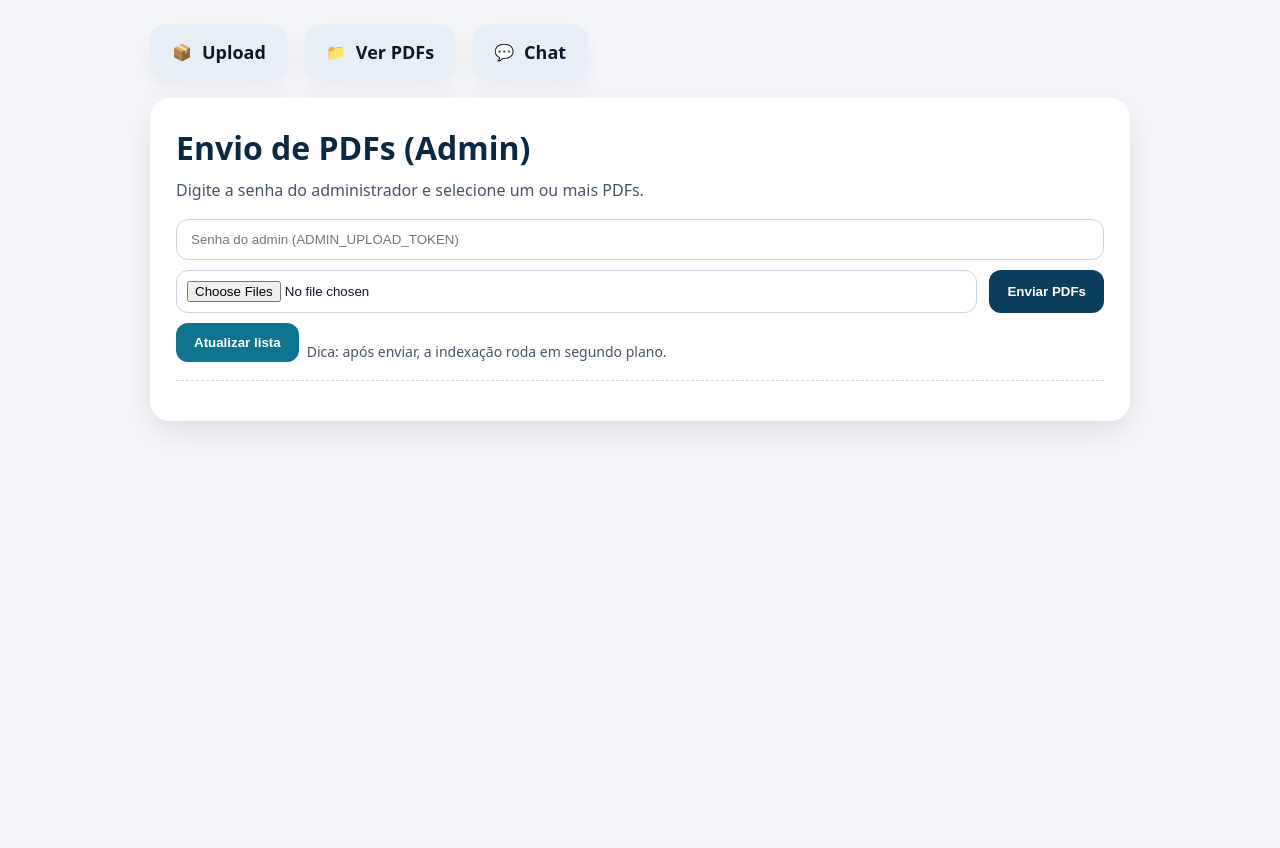
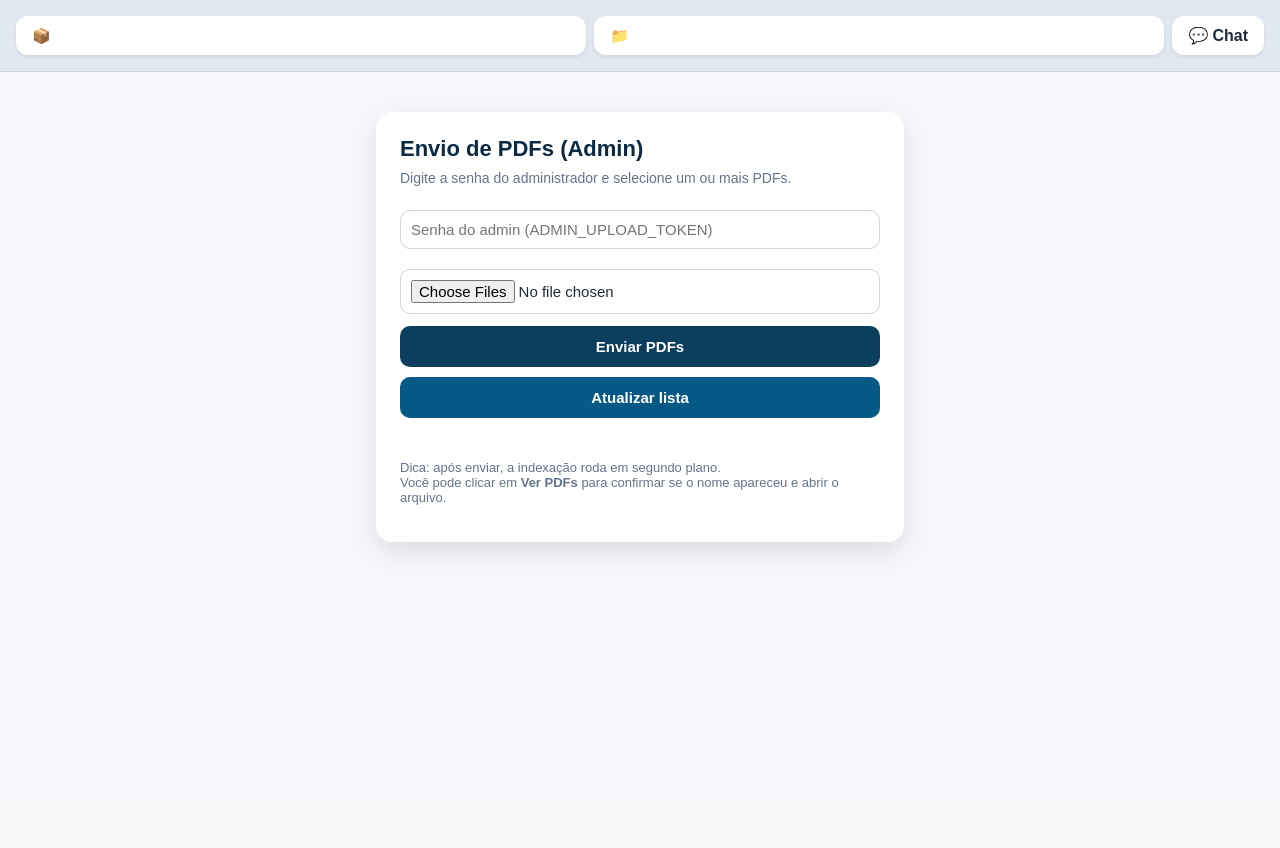
Before and after one commit to claudiorrlima1-1961/licitabot-cloud, a FastAPI app: page /admin in a window 1280 px wide. After the commit the page ends 552 px from the top, so only its background shows below. Run offline with FastAPI, Linux system fonts and the light colour scheme.

Commit message:
Update admin.html

```diff
--- a/templates/admin.html
+++ b/templates/admin.html
@@ -3,137 +3,165 @@
 <head>
   <meta charset="utf-8"/>
   <meta name="viewport" content="width=device-width, initial-scale=1"/>
-  <title>Upload de PDFs — Licitabot</title>
+  <title>Admin — Licitabot</title>
   <style>
-    :root{
-      --bg:#f5f7fa; --card:#fff; --txt:#0f172a; --muted:#475569;
-      --btn:#0b3d5c; --btn2:#0e7490; --ok:#166534; --err:#991b1b;
-      --chip:#e2e8f0;
+    :root {
+      --txt:#1f2937;
+      --muted:#64748b;
+      --btn:#0b3d5c;
+      --ok:#166534;
+      --err:#991b1b;
+      --bg:#f5f7fa;
     }
-    html,body{height:100%;margin:0}
-    body{
-      font-family:system-ui,-apple-system,Segoe UI,Roboto,Arial,Helvetica,sans-serif;
+    html, body {
+      height:100%; margin:0;
+      font-family:Arial,Helvetica,sans-serif;
       background:var(--bg); color:var(--txt);
-      display:flex; align-items:flex-start; justify-content:center; padding:24px;
     }
-    .wrap{width:100%; max-width:980px}
-    .tabs{
-      display:flex; gap:16px; margin-bottom:18px; flex-wrap:wrap;
+    .tabs {
+      display:flex; justify-content:center; gap:8px;
+      padding:16px; background:#e2e8f0;
+      position:sticky; top:0; z-index:10;
+      border-bottom:1px solid #cbd5e1;
     }
-    .tab{
-      background:#e8eef6; border-radius:16px; padding:16px 22px; display:flex; align-items:center; gap:10px;
-      box-shadow:0 8px 20px rgba(0,0,0,.06);
+    .tab {
+      display:flex; align-items:center; gap:4px;
+      background:#fff; border:none;
+      padding:10px 16px; border-radius:12px;
+      font-weight:600; cursor:pointer;
+      box-shadow:0 2px 4px rgba(0,0,0,.08);
+      transition:.2s;
     }
-    .tab b{font-size:18px}
-    .card{
-      background:var(--card); border-radius:20px; box-shadow:0 12px 30px rgba(0,0,0,.10);
-      padding:26px;
+    .tab:hover { filter:brightness(1.05); }
+    .card {
+      width:100%; max-width:480px;
+      background:#fff; margin:40px auto;
+      padding:24px; border-radius:16px;
+      box-shadow:0 10px 28px rgba(0,0,0,.1);
     }
-    h1{margin:2px 0 10px; font-size:32px; color:#0b2942}
-    p.sub{margin:0 0 18px; color:var(--muted)}
-    .row{display:flex; gap:12px; margin:10px 0; flex-wrap:wrap}
-    input[type=password]{flex:1; min-width:240px; padding:12px 14px; border-radius:12px; border:1px solid #cbd5e1}
-    input[type=file]{flex:1; min-width:240px; padding:10px; border-radius:12px; border:1px solid #cbd5e1; background:#fff}
-    button{
-      background:var(--btn); color:#fff; border:none; padding:12px 18px; border-radius:12px; font-weight:700; cursor:pointer
+    h1 { margin:0 0 8px; color:#0b2942; font-size:22px; }
+    p.sub { margin:0 0 16px; color:var(--muted); font-size:14px; }
+    input, button {
+      width:100%; box-sizing:border-box;
+      font-family:inherit; font-size:15px;
     }
-    button:hover{filter:brightness(1.05)}
-    .muted{color:var(--muted); font-size:14px; margin-top:18px}
-    #status{margin-top:12px; font-size:14px}
-    .ok{color:var(--ok)} .err{color:var(--err)}
-    .list{
-      margin-top:18px; padding-top:14px; border-top:1px dashed #cbd5e1;
-      display:grid; grid-template-columns:1fr auto; gap:10px 12px;
+    input[type=password], input[type=file] {
+      margin:8px 0 12px;
+      padding:10px; border:1px solid #cbd5e1; border-radius:10px;
     }
-    .chip{background:var(--chip); padding:8px 12px; border-radius:999px; font-size:14px}
-    .del{background:#b91c1c}
-    .del:hover{filter:brightness(1.05)}
-    .toolbar{display:flex; gap:8px; align-items:center; margin-top:6px}
-    .toolbar button{background:var(--btn2)}
+    button {
+      border:none; border-radius:10px;
+      color:#fff; background:var(--btn);
+      font-weight:600; padding:12px; cursor:pointer;
+      transition:.2s;
+    }
+    button:hover { filter:brightness(1.05); }
+    #status { margin-top:12px; font-size:14px; min-height:20px; }
+    .ok { color:var(--ok); }
+    .err { color:var(--err); }
+    .muted { color:var(--muted); }
+    .chip {
+      display:inline-block;
+      background:#f1f5f9;
+      border-radius:10px;
+      padding:8px 12px;
+      margin:6px 8px 6px 0;
+      font-size:14px;
+      box-shadow:0 1px 2px rgba(0,0,0,.08);
+    }
+    .del {
+      background:#dc2626;
+      color:#fff;
+      border:none;
+      border-radius:8px;
+      padding:6px 10px;
+      margin-left:6px;
+      cursor:pointer;
+      font-size:13px;
+    }
+    .del:hover { filter:brightness(1.1); }
   </style>
 </head>
 <body>
-  <div class="wrap">
   <div class="tabs">
-      <div class="tab"><span>📦</span><b>Upload</b></div>
-      <div class="tab"><span>📁</span><b>Ver PDFs</b></div>
+    <button class="tab" id="tabUpload"><span>📦</span><b>Upload</b></button>
+    <button class="tab" id="tabVer"><span>📁</span><b>Ver PDFs</b></button>
     <a class="tab" href="/" style="text-decoration:none;color:inherit"><span>💬</span><b>Chat</b></a>
   </div>
 
   <div class="card">
     <h1>Envio de PDFs (Admin)</h1>
     <p class="sub">Digite a senha do administrador e selecione um ou mais PDFs.</p>
+    <input id="senha" type="password" placeholder="Senha do admin (ADMIN_UPLOAD_TOKEN)" />
+    <input id="arquivo" type="file" accept="application/pdf" multiple />
+    <button id="btnUpload">Enviar PDFs</button>
 
-      <div class="row">
-        <input id="senha" type="password" placeholder="Senha do admin (ADMIN_UPLOAD_TOKEN)"/>
-      </div>
-      <div class="row">
-        <input id="arquivo" type="file" accept="application/pdf" multiple/>
-        <button id="btnUpload">Enviar PDFs</button>
-      </div>
-
-      <div class="toolbar">
-        <button id="btnListar">Atualizar lista</button>
-        <span class="muted">Dica: após enviar, a indexação roda em segundo plano.</span>
-      </div>
+    <div style="margin-top:10px;"></div>
+    <button id="btnListar" style="background:#075985;">Atualizar lista</button>
 
     <div id="status"></div>
-      <div id="lista" class="list"></div>
-    </div>
+
+    <p style="margin-top:10px;font-size:13px;color:var(--muted)">
+      Dica: após enviar, a indexação roda em segundo plano.<br/>
+      Você pode clicar em <b>Ver PDFs</b> para confirmar se o nome apareceu e abrir o arquivo.
+    </p>
+
+    <div id="lista" style="margin-top:10px;"></div>
   </div>
 
   <script>
     function token(){ return (document.getElementById('senha').value || '').trim(); }
-
-function msgOk(t){ document.getElementById('status').innerHTML = '<p class="ok">✅ '+t+'</p>'; }
-function msgErr(t){ document.getElementById('status').innerHTML = '<p class="err">❌ '+t+'</p>'; }
+    function msgOk(t){ document.getElementById('status').innerHTML = '<p class="ok">'+t+'</p>'; }
+    function msgErr(t){ document.getElementById('status').innerHTML = '<p class="err">'+t+'</p>'; }
 
     async function listar(){
-  const r = await fetch('/list_pdfs', { headers: { 'X-Admin-Token': token() }});
+      const senha = token();
+      const r = await fetch('/list_pdfs', { headers:{'X-Admin-Token':senha}});
       const box = document.getElementById('lista');
-  box.innerHTML = '';
-  if(!r.ok){ box.innerHTML = '<span class="err">Não foi possível listar. Verifique a senha.</span>'; return; }
+      box.innerHTML='';
+      if(!r.ok){ box.innerHTML='<p class="err">Erro ao listar. Verifique a senha.</p>'; return; }
       const j = await r.json();
-  if(!j.files || !j.files.length){ box.innerHTML = '<span class="muted">Nenhum PDF enviado ainda.</span>'; return; }
+      if(!j.files || !j.files.length){ box.innerHTML='<p class="muted">Nenhum PDF enviado.</p>'; return; }
       j.files.forEach(name=>{
-    const chip = document.createElement('div');
-    chip.className='chip';
-    chip.textContent = name;
-    const del = document.createElement('button');
+        const row=document.createElement('div');
+        row.className='chip';
+        const link=document.createElement('a');
+        link.href='/pdfs/'+encodeURIComponent(name);
+        link.textContent=name;
+        link.target='_blank';
+        link.style.textDecoration='none';
+        link.style.color='inherit';
+        row.appendChild(link);
+        const del=document.createElement('button');
         del.className='del';
         del.textContent='Excluir';
-    del.onclick = async ()=>{
-      if(!confirm('Excluir "'+name+'"?')) return;
-      const rr = await fetch('/delete_pdf?name='+encodeURIComponent(name), {
-        method:'DELETE', headers:{'X-Admin-Token': token()}
+        del.onclick=async()=>{
+          if(!confirm('Excluir "'+name+'"?'))return;
+          const rr=await fetch('/delete_pdf?name='+encodeURIComponent(name),{
+            method:'DELETE',headers:{'X-Admin-Token':senha}
           });
-      if(rr.ok){ msgOk('Arquivo excluído: '+name); listar(); }
-      else{ msgErr('Erro ao excluir'); }
+          if(rr.ok){ msgOk('Excluído: '+name); listar(); }
+          else{ msgErr('Falha ao excluir'); }
         };
-    box.appendChild(chip);
-    box.appendChild(del);
+        row.appendChild(del);
+        box.appendChild(row);
       });
     }
 
     async function enviar(){
-  const senha = token();
-  const files = document.getElementById('arquivo').files;
-  if(!senha){ return msgErr('Informe a senha do administrador.'); }
-  if(!files.length){ return msgErr('Selecione ao menos um PDF.'); }
-  msgOk('Enviando…');
-
+      const senha=token();
+      const files=document.getElementById('arquivo').files;
+      if(!senha){return msgErr('Informe a senha.');}
+      if(!files.length){return msgErr('Selecione ao menos 1 PDF.');}
+      msgOk('Enviando...');
       for(let i=0;i<files.length;i++){
-    const fd = new FormData(); fd.append('file', files[i]);
-    const r = await fetch('/upload_pdf', {
-      method:'POST',
-      headers:{ 'X-Admin-Token': senha },
-      body: fd
-    });
+        const fd=new FormData(); fd.append('file',files[i]);
+        const r=await fetch('/upload_pdf',{method:'POST',headers:{'X-Admin-Token':senha},body:fd});
         if(r.ok){
-      const j = await r.json();
-      msgOk('📄 '+j.filename+' => upload OK (indexação agendada).');
+          const j=await r.json();
+          msgOk('📄 '+j.filename+' => upload OK.');
         }else{
-      const e = await r.text();
+          const e=await r.text();
           msgErr('Falha ao enviar '+files[i].name+': '+e);
           return;
         }
@@ -141,8 +169,15 @@ async function enviar(){
       listar();
     }
 
-document.getElementById('btnUpload').onclick = enviar;
-document.getElementById('btnListar').onclick = listar;
+    document.getElementById('btnUpload').onclick=enviar;
+    document.getElementById('btnListar').onclick=listar;
+    document.getElementById('tabVer').onclick=()=>{
+      listar();
+      document.getElementById('lista').scrollIntoView({behavior:'smooth'});
+    };
+    document.getElementById('tabUpload').onclick=()=>{
+      window.scrollTo({top:0,behavior:'smooth'});
+    };
   </script>
 </body>
 </html>
```
Lines whose indentation alone changed are shown as unchanged.
